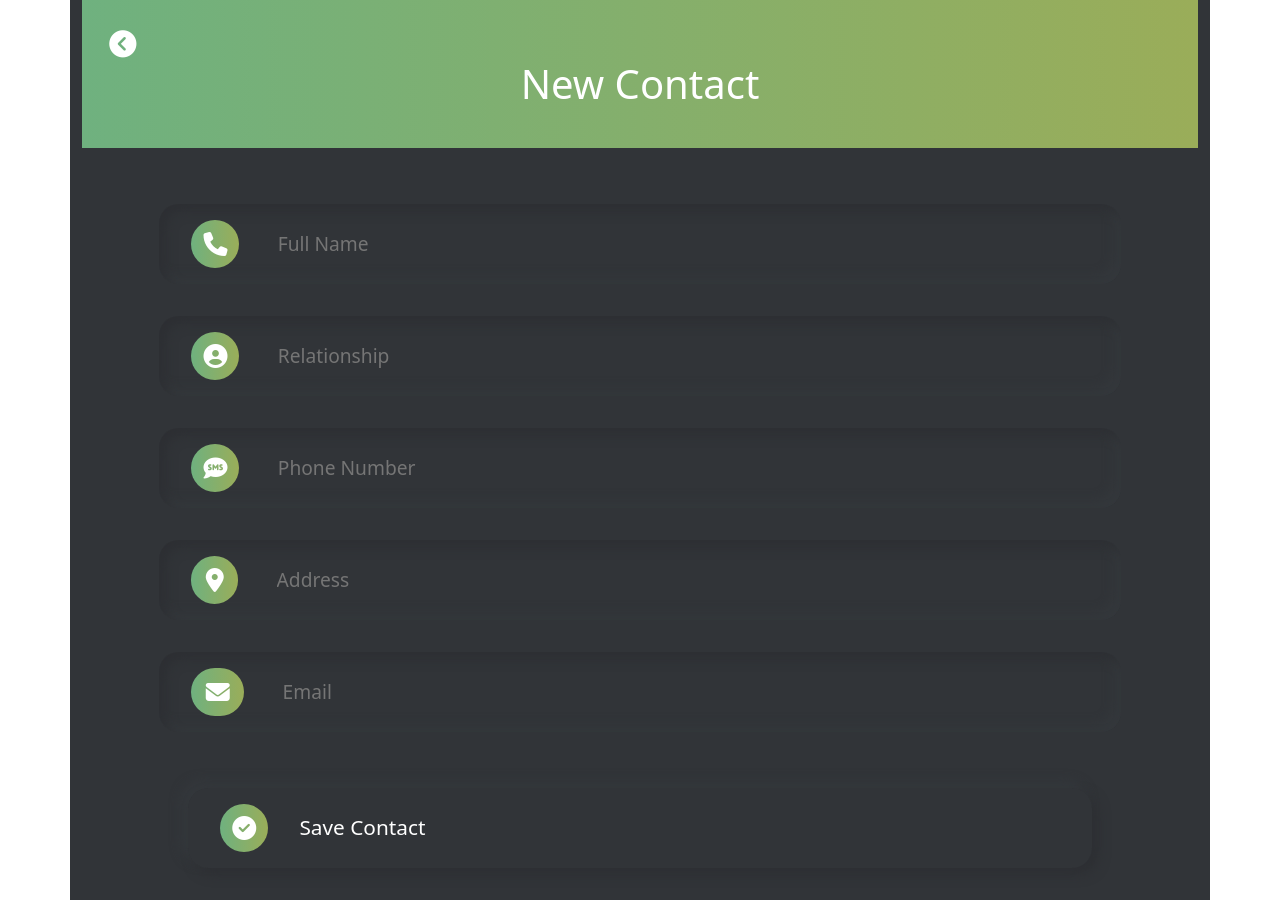
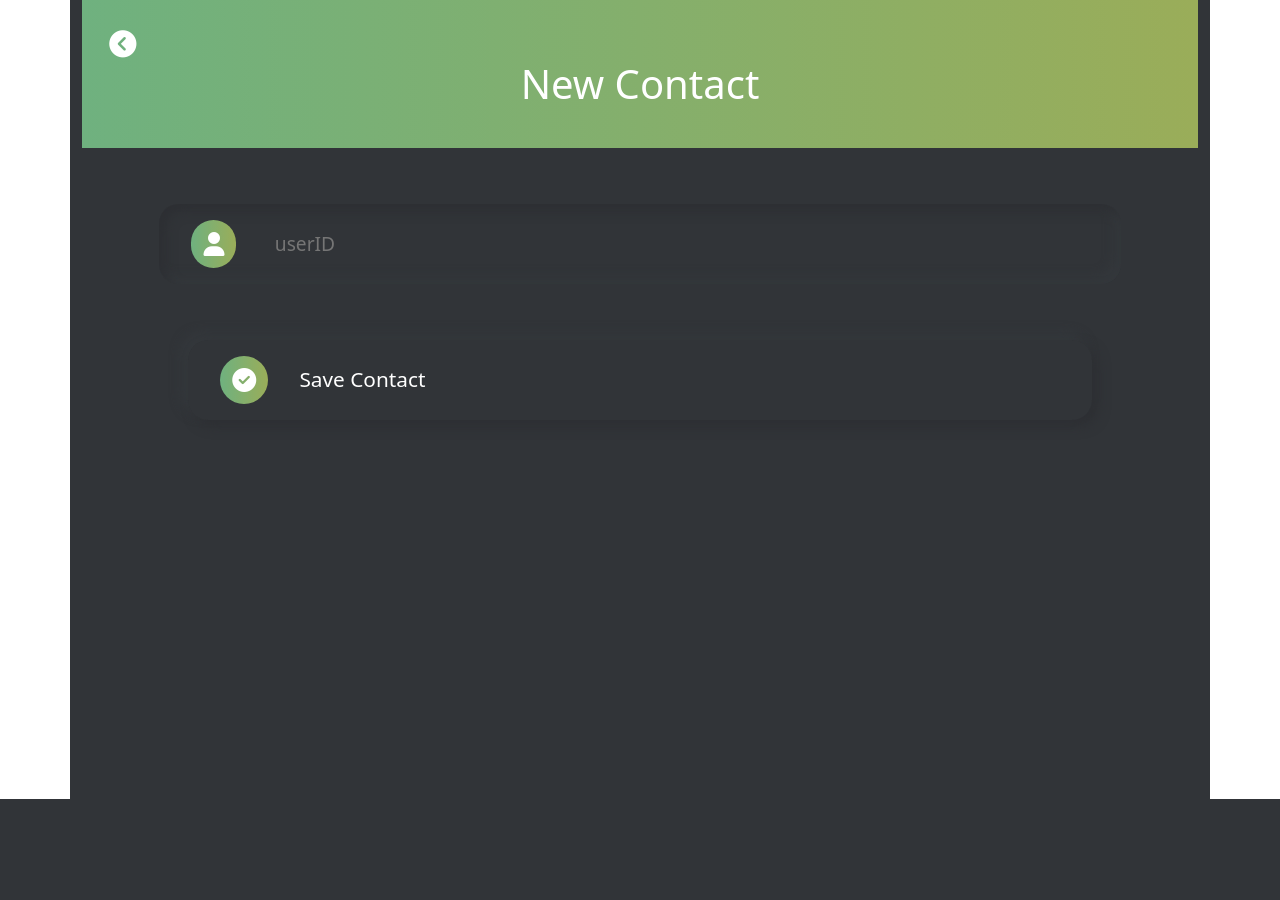
Before and after one commit to Oaik/GroupChatBackend, a Django app: page /add-contact/ in a window 1280 px wide. Shown: the part 57-957 px from the top of the page. After the commit the page ends 856 px from the top, so only its background shows below. Run offline with Django 4.2, Linux system fonts and the light colour scheme; some libraries are stand-ins or nearby versions.

Commit message:
videocall

```diff
--- a/base/templates/base/delete.html
+++ b/base/templates/base/delete.html
@@ -12,10 +12,6 @@
 			<a href="{% url 'edit-contact' contact.id %}">
 				<i class="fas fa-chevron-circle-left back-btn"></i>
 			</a>
-			<div class="hero-info">
-				<h1 class="name">{{ contact.full_name | title }}</h1>
-				<p class="relationship-hero">{{ contact.relationship | title }}</p>
-			</div>
 		</header>
 
 		<section class="delete-container">
--- a/base/templates/base/lobby.html
+++ b/base/templates/base/lobby.html
@@ -29,10 +29,10 @@
       </div>
       <form id="form">
         <div class="form-field">
-          <input type="text" name="room" placeholder="Enter a room name." style="text-transform: uppercase">
+          <input type="text" name="room" value="{{ roomName }}"  placeholder="Enter a room name." style="text-transform: uppercase">
         </div>
         <div class="form-field">
-          <input type="text" name="username" placeholder="Enter your name." style="text-transform: uppercase">
+          <input type="text" name="username" value="{{ request.user.first_name }}" placeholder="Enter your name." style="text-transform: uppercase">
         </div>
         <div class="form-field">
           <input type="submit" value="join stream">
--- a/base/templates/base/new.html
+++ b/base/templates/base/new.html
@@ -24,35 +24,10 @@
 			<section class="contact-info">
 
 				<div class="info-line">
-					<i class="fas fa-phone icon-gradient"></i>
-					<input type="text" class="type" name="fullname" placeholder="Full Name">
+					<i class="fas fa-user icon-gradient"></i>
+					<input type="text" class="type" name="userID" placeholder="userID">
 				</div>
 
-				<div class="info-line">
-					<i class="fas fa-user-circle icon-gradient"></i>
-					<input type="text" class="type" name="relationship" placeholder="Relationship">
-				</div>
-
-
-
-				<div class="info-line">
-					<i class="fas fa-sms icon-gradient"></i>
-					<input type="text" class="type" name="phone-number" placeholder="Phone Number">
-				</div>
-
-
-
-
-				<div class="info-line">
-					<i class="fas fa-map-marker-alt icon-gradient location"></i>
-					<input type="text" class="type" name="address" placeholder="Address">
-				</div>
-
-
-				<div class="info-line">
-					<i class="fas fa-envelope icon-gradient location"></i>
-					<input type="text" class="type" name="email" placeholder="Email">
-				</div>
 
 
 
--- a/base/views.py
+++ b/base/views.py
@@ -7,6 +7,9 @@ import time
 import json
 from .models import RoomMember
 from django.views.decorators.csrf import csrf_exempt
+
+from django.contrib.auth.models import User
+
 
 from django.contrib.auth.views import LoginView
 from django.views.generic.list import ListView
@@ -26,7 +29,7 @@ def index (request) :
     contacts = Contact.objects.all()
     search_input = request.GET.get('search-area')
     if search_input :
-        contacts = Contact.objects.filter(full_name__startswith=search_input)
+        contacts = Contact.objects.filter(pk=search_input)
     else :
         contacts = Contact.objects.all()
         search_input = ''
@@ -35,12 +38,10 @@ def index (request) :
 
 def addContact (request) :
     if request.method == 'POST' :
+        contactUser = User.objects.get(pk=request.POST['userID'])
         new_contact = Contact(
-            full_name =  request.POST['fullname'],
-            relationship = request.POST['relationship'],
-            email = request.POST['email'],
-            phone_number = request.POST['phone-number'],
-            address = request.POST['address']
+            currentUser = request.user,
+            userID = contactUser
         )
         new_contact.save()
         return redirect('/contact-list/')
@@ -48,19 +49,26 @@ def addContact (request) :
 
 def contactProfile (request, pk) :
     contact = Contact.objects.get(id = pk)
-    context = {'contact' : contact}
-    return render(request, 'base/contact-profile.html', context)
 
+    smallID = contact.userID.id
+    bigID = contact.currentUser.id
+
+    if smallID > bigID :
+        tmp = smallID
+        smallID = bigID
+        bigID = tmp
+
+
+    roomName = str(smallID) + ' - ' + str(bigID)
+    context = {'contact' : contact, "roomName": roomName}
+    return render(request, 'base/lobby.html', context)
+#
 
 def editContact(request, pk):
     contact = Contact.objects.get(id=pk)
-
     if request.method == 'POST' :
-        contact.full_name = request.POST['fullname']
-        contact.relationship = request.POST['relationship']
-        contact.phone_number = request.POST['phone-number']
-        contact.email = request.POST['e-mail']
-        contact.address = request.POST['address']
+        contactUser = User.objects.get(pk=request.POST['userID'])
+        contact.userID = contactUser
         contact.save()
 
         return redirect('/profile/'+str(contact.id))
@@ -74,8 +82,6 @@ def deleteContact (request, pk) :
         return redirect('/contact-list/')
     context = {'contact' : contact}
     return render(request, 'base/delete.html', context)
-
-
 
 # user
 class CustomLoginView (LoginView) :
@@ -111,8 +117,9 @@ def getToken (request) :
     # http: // 127.0.0.1: 8000 / get_token /?channel = room1
     # channelName = room1
     channelName = request.GET.get('channel')
+
     # i need to generate random number for the user
-    uid = random.randint(1, 230)
+    uid = request.user.id
     expirationTimeInSeconds = 3600 * 24
     currentTimeStamp = time.time()
     privilegeExpiredTs = currentTimeStamp + expirationTimeInSeconds
@@ -126,6 +133,7 @@ def getToken (request) :
     return JsonResponse({'token' : token, 'uid' : uid}, safe=False)
 
 def lobby (request) :
+
     if not request.user.is_authenticated:
         return render(request, 'base/login.html')
     return render(request, 'base/lobby.html')
```
Also changed, not shown: base/models.py (+4 -8 lines), base/templates/base/contact-profile.html (+1 -26 lines), base/templates/base/edit.html (+1 -30 lines), base/templates/base/index.html (+13 -2 lines), base/migrations/0006_remove_contact_address_remove_contact_email_and_more.py (added), base/migrations/0007_contact_currentuser_alter_contact_userid.py (added), 1 other file.
